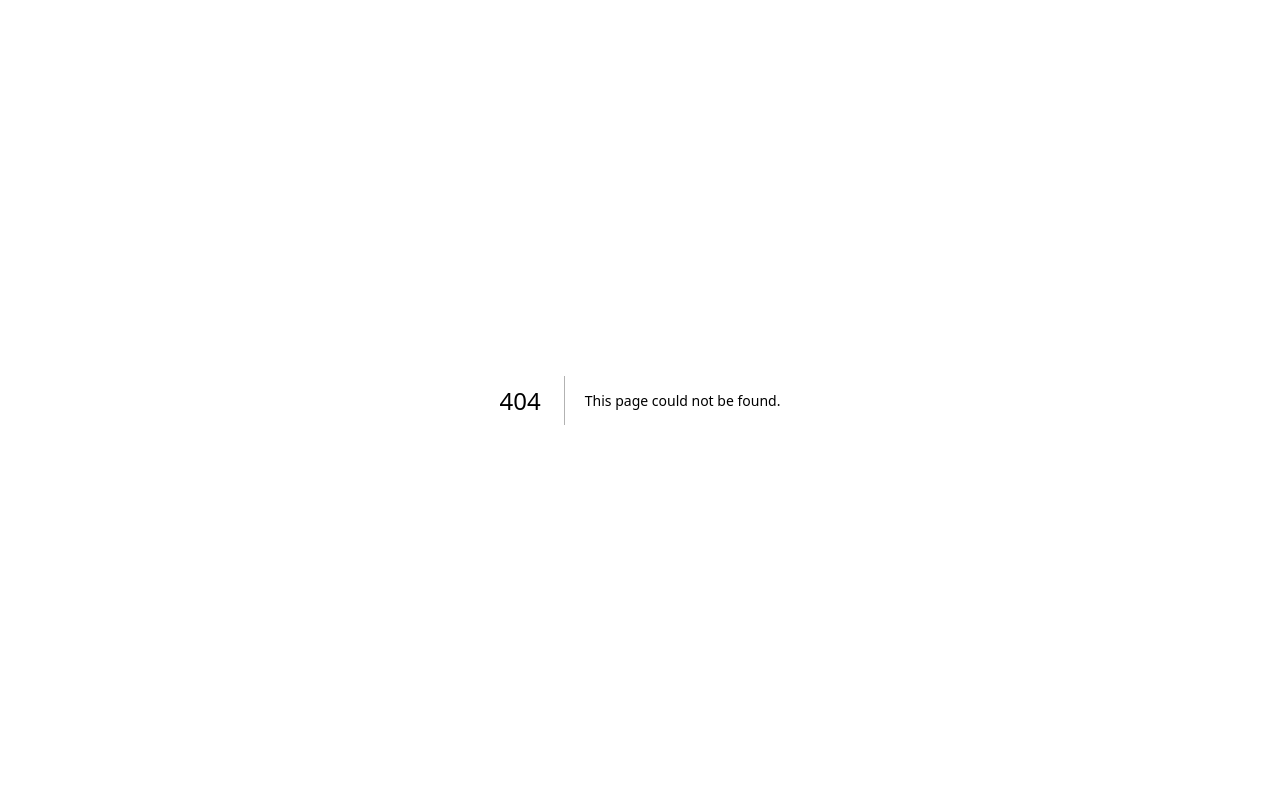
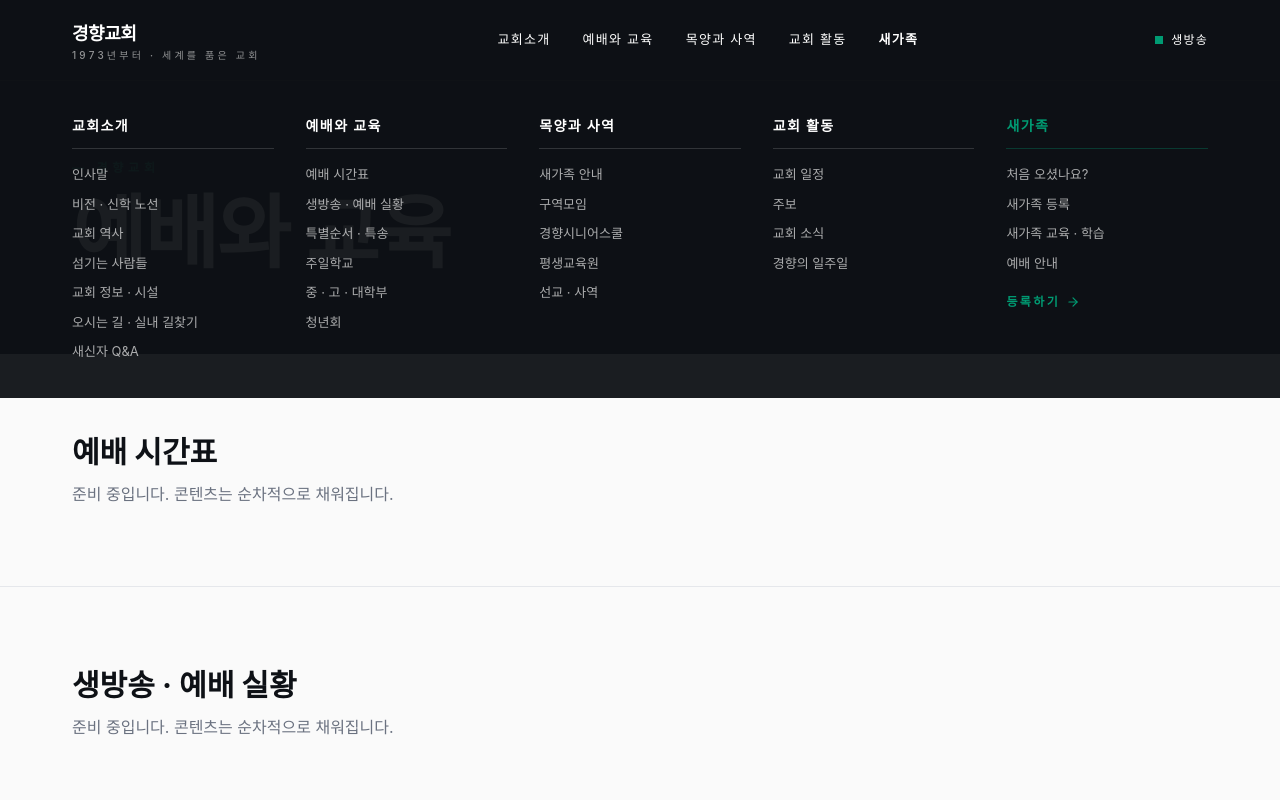
Before and after one commit to Ireh-Jo/ghpc-redesign, a Next.js app: page /worship in a window 1280 px wide. Before the commit this address had no page. Shown: the top 800 px of the page. Built offline with nearby package versions, Linux system fonts and the light colour scheme; a web font is replaced by a local one.

Commit message:
나머지 섹션 이식 완료

```diff
--- /dev/null
+++ b/app/(site)/activity/page.tsx
@@ -0,0 +1,8 @@
+import type { Metadata } from 'next';
+import { SubPage } from '@/components/layout/sub-page';
+
+export const metadata: Metadata = { title: '교회 활동' };
+
+export default function ActivityPage() {
+  return <SubPage sectionKey="activity" />;
+}
--- /dev/null
+++ b/app/(site)/care/page.tsx
@@ -0,0 +1,8 @@
+import type { Metadata } from 'next';
+import { SubPage } from '@/components/layout/sub-page';
+
+export const metadata: Metadata = { title: '목양과 사역' };
+
+export default function CarePage() {
+  return <SubPage sectionKey="care" />;
+}
--- /dev/null
+++ b/app/(site)/intro/page.tsx
@@ -0,0 +1,8 @@
+import type { Metadata } from 'next';
+import { SubPage } from '@/components/layout/sub-page';
+
+export const metadata: Metadata = { title: '교회소개' };
+
+export default function IntroPage() {
+  return <SubPage sectionKey="intro" />;
+}
--- /dev/null
+++ b/app/(site)/newcomer/page.tsx
@@ -0,0 +1,8 @@
+import type { Metadata } from 'next';
+import { SubPage } from '@/components/layout/sub-page';
+
+export const metadata: Metadata = { title: '새가족' };
+
+export default function NewcomerPage() {
+  return <SubPage sectionKey="newfamily" />;
+}
--- a/app/(site)/page.tsx
+++ b/app/(site)/page.tsx
@@ -45,14 +45,26 @@ const VALUES = [
 export default function HomePage() {
   return (
     <>
-      {/* ── 헤로 (다크 풀블리드) ── */}
-      <section className="relative flex min-h-[640px] flex-col overflow-hidden bg-brand-ink md:h-screen">
-        {/* TODO: content/HeroVideo 컴포넌트로 교체 (데스크탑 영상 / 모바일 이미지) */}
+      {/* ── 헤로 (다크 풀블리드) — 높이는 섹션이 고정, 미디어는 object-cover로 채움 ── */}
+      <section className="relative flex h-[100svh] max-h-[1000px] min-h-[640px] flex-col overflow-hidden bg-brand-ink md:h-screen">
+        {/* TODO: content/HeroVideo 컴포넌트로 추출. 영상 src는 임시(프로토타입 URL) — 디자인팀 제작본으로 교체. */}
+        <video
+          autoPlay
+          muted
+          loop
+          playsInline
+          aria-hidden="true"
+          poster="https://images.unsplash.com/photo-1499209974431-9dddcece7f88?auto=format&fit=crop&w=1920&q=80"
+          className="absolute inset-0 hidden h-full w-full object-cover md:block"
+        >
+          <source src="https://gts.ac.kr/UserData/gtshp/Layouts/gtshp_Layout/Images/20250605.mp4" type="video/mp4" />
+        </video>
+        {/* 모바일 — 데이터/배터리 고려해 정지 이미지 */}
         {/* eslint-disable-next-line @next/next/no-img-element */}
         <img
-          src="https://images.unsplash.com/photo-1499209974431-9dddcece7f88?auto=format&fit=crop&w=1920&q=80"
+          src="https://images.unsplash.com/photo-1499209974431-9dddcece7f88?auto=format&fit=crop&w=1080&q=80"
           alt="햇살 아래 두 팔을 벌린 실루엣 — 경향교회 헤로 배경 (임시)"
-          className="absolute inset-0 h-full w-full object-cover"
+          className="absolute inset-0 h-full w-full object-cover md:hidden"
         />
         <div className="absolute inset-0 bg-gradient-to-b from-brand-ink/35 via-brand-ink/55 to-brand-ink/95" />
 
--- /dev/null
+++ b/app/(site)/worship/page.tsx
@@ -0,0 +1,8 @@
+import type { Metadata } from 'next';
+import { SubPage } from '@/components/layout/sub-page';
+
+export const metadata: Metadata = { title: '예배와 교육' };
+
+export default function WorshipPage() {
+  return <SubPage sectionKey="worship" />;
+}
--- /dev/null
+++ b/components/layout/sub-page.tsx
@@ -0,0 +1,47 @@
+import { notFound } from 'next/navigation';
+import { Container } from './container';
+import { NAV } from '@/lib/nav';
+
+/**
+ * 서브페이지 골격 (준비 중 플레이스홀더).
+ * GNB 메뉴 구조(lib/nav.ts)를 단일 출처로, 각 하위 항목을 앵커 섹션으로 렌더.
+ * → 메가메뉴/버튼의 #앵커 링크가 전부 해소됨 (404 제거).
+ * 실제 콘텐츠는 content 컴포넌트로 순차 교체. (조립도: context/pages/*)
+ * ⚠️ F안 임시 룩.
+ */
+export function SubPage({ sectionKey }: { sectionKey: string }) {
+  const section = NAV.find((n) => n.key === sectionKey);
+  if (!section) notFound();
+
+  return (
+    <>
+      {/* 서브 헤로 (다크) — fixed 헤더 높이만큼 pt 보정 */}
+      <section className="bg-brand-ink pb-14 pt-28 text-white md:pb-20 md:pt-40">
+        <Container>
+          <p className="mb-4 text-[11px] font-bold tracking-[0.4em] text-brand-support md:text-xs">
+            — 경향교회
+          </p>
+          <h1 className="display-lg text-white">{section.label}</h1>
+        </Container>
+      </section>
+
+      {section.children?.map((child) => {
+        const id = child.href.includes('#') ? child.href.split('#')[1] : undefined;
+        return (
+          <section
+            key={child.href}
+            id={id}
+            className="scroll-mt-24 border-b border-brand-line py-16 md:py-20"
+          >
+            <Container>
+              <h2 className="mb-3 text-2xl font-bold md:text-3xl">{child.label}</h2>
+              <p className="text-[15px] leading-relaxed text-brand-ink-muted md:text-base">
+                준비 중입니다. 콘텐츠는 순차적으로 채워집니다.
+              </p>
+            </Container>
+          </section>
+        );
+      })}
+    </>
+  );
+}
```
